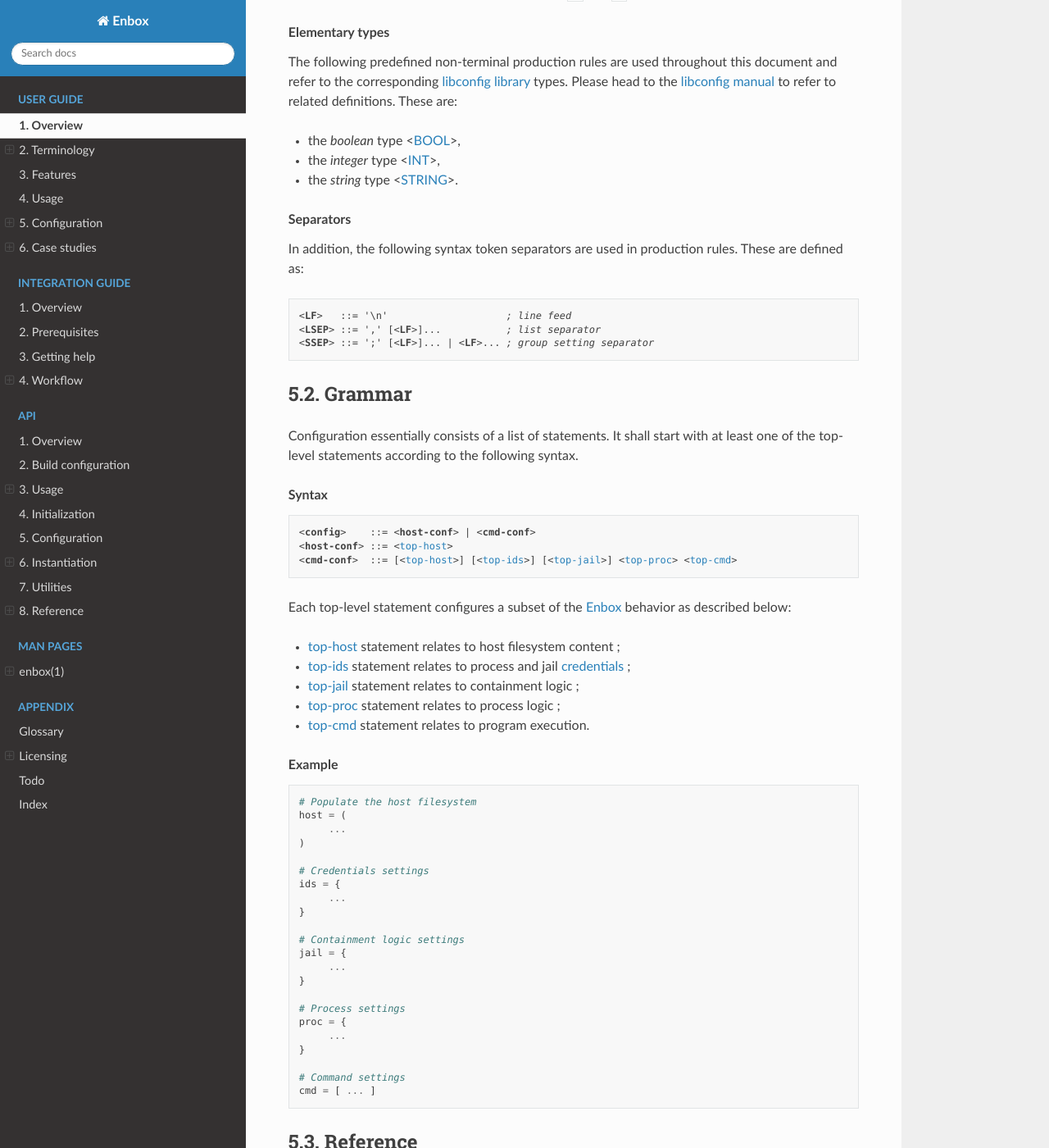
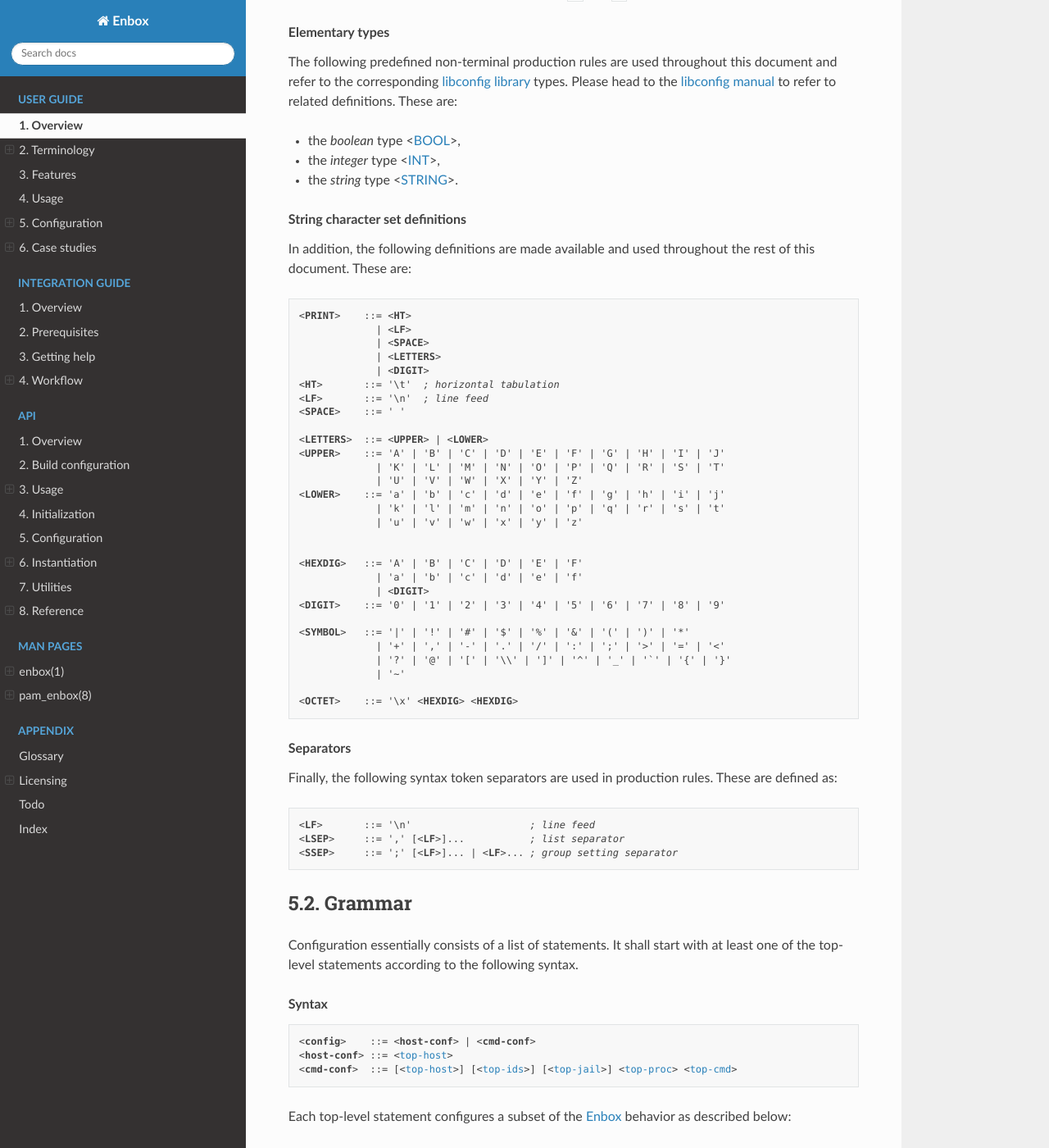
Before and after one commit to grgbr/enbox, a Sphinx documentation site: the page built from sphinx/main.rst, in a window 1280 px wide and 1400 px high, scrolled down 3767 px. Shown: the whole window at 82% size. Built offline with Sphinx 7.4.7 and the Read the Docs theme 3.1.0, drawn with Linux system fonts in a browser that asks for light colours; some of the changed text lies outside the part shown.

Commit message:
finalize environment support and documentation

```diff
--- a/config_sample.conf
+++ b/config_sample.conf
@@ -104,7 +104,7 @@
 	env        = [ "USER",
 	               "HOME",
 	               "EMPTYVAR=",
-	               "MYVAR0=myvalue0",
+	               "MYVAR0=my value0",
 	               "MYVAR1=myvalue1" ],
 	umask      = 0022,
 	caps       = [ "syslog", "net_admin" ]
--- a/sphinx/_cdefs.rst
+++ b/sphinx/_cdefs.rst
@@ -11,6 +11,10 @@
 .. |STRING| replace:: <:ref:`STRING <libconfig-types>`>
 .. |LSEP|   replace:: <:ref:`LSEP <syntax-sep>`>
 .. |SSEP|   replace:: <:ref:`SSEP <syntax-sep>`>
+.. |UPPER|  replace:: <:ref:`UPPER <charset-def>`>
+.. |DIGIT|  replace:: <:ref:`DIGIT <charset-def>`>
+.. |PRINT|  replace:: <:ref:`PRINT <charset-def>`>
+.. |OCTET|  replace:: <:ref:`OCTET <charset-def>`>
 
 
 ..
@@ -86,27 +91,28 @@
 .. |user_namespaces(7)|    replace:: :manpage:`user_namespaces(7)`
 .. |syslog(3)|             replace:: :manpage:`syslog(3)`
 .. |mq_overview(7)|        replace:: :manpage:`mq_overview(7)`
+.. |environ(7)|            replace:: :manpage:`environ(7)`
+.. |pam(8)|                replace:: :manpage:`pam(8)`
 
 
 ..
    External hyperlinks definitions
 
-.. _libconfig-bool:      https://hyperrealm.github.io/libconfig/libconfig_manual.html#Boolean-Values
-.. _libconfig-int:       https://hyperrealm.github.io/libconfig/libconfig_manual.html#Integer-Values
-.. _libconfig-string:    https://hyperrealm.github.io/libconfig/libconfig_manual.html#String-Values
-.. _libconfig library:   https://hyperrealm.github.io/libconfig
-.. _libconfig manual:    http://www.hyperrealm.com/libconfig/libconfig_manual.html
-.. _utility conventions: https://pubs.opengroup.org/onlinepubs/9699919799/basedefs/V1_chap12.html
-.. _IEEE Std 1003.1:     https://pubs.opengroup.org/onlinepubs/9699919799/mindex.html
-.. _elog:                https://github.com/grgbr/elog/
-.. _elogd:               https://github.com/grgbr/elogd/
-.. _utils:               https://github.com/grgbr/utils/
-.. _breathe:             https://github.com/michaeljones/breathe/
-.. _gcc:                 https://gcc.gnu.org/
-.. _enbox:               https://github.com/grgbr/enbox/
-.. _no_new_privs:        https://docs.kernel.org/userspace-api/no_new_privs.html
-.. _PAM:                 https://github.com/linux-pam/linux-pam
-
+.. _libconfig-bool:         https://hyperrealm.github.io/libconfig/libconfig_manual.html#Boolean-Values
+.. _libconfig-int:          https://hyperrealm.github.io/libconfig/libconfig_manual.html#Integer-Values
+.. _libconfig-string:       https://hyperrealm.github.io/libconfig/libconfig_manual.html#String-Values
+.. _libconfig library:      https://hyperrealm.github.io/libconfig
+.. _libconfig manual:       http://www.hyperrealm.com/libconfig/libconfig_manual.html
+.. _utility conventions:    https://pubs.opengroup.org/onlinepubs/9699919799/basedefs/V1_chap12.html
+.. _IEEE Std 1003.1:        https://pubs.opengroup.org/onlinepubs/9699919799/mindex.html
+.. _elog:                   https://github.com/grgbr/elog/
+.. _elogd:                  https://github.com/grgbr/elogd/
+.. _utils:                  https://github.com/grgbr/utils/
+.. _breathe:                https://github.com/michaeljones/breathe/
+.. _gcc:                    https://gcc.gnu.org/
+.. _enbox:                  https://github.com/grgbr/enbox/
+.. _no_new_privs:           https://docs.kernel.org/userspace-api/no_new_privs.html
+.. _PAM:                    https://github.com/linux-pam/linux-pam
 
 ..
    External hyperlinks definitions for ebuild related documentation
@@ -161,3 +167,5 @@
 .. |rsync|                     replace:: `Rsync <rsync_>`_
 .. _rest:                      https://docutils.sourceforge.io/rst.html
 .. |rest|                      replace:: `reStructuredText <rest_>`_
+.. _portable_charset:          https://pubs.opengroup.org/onlinepubs/009695399/basedefs/xbd_chap06.html
+.. |Portable Charset|          replace:: `Portable Character Set <portable_charset_>`_
--- a/sphinx/conf.py
+++ b/sphinx/conf.py
@@ -171,7 +171,8 @@
 # One entry per manual page. List of tuples
 # (source start file, name, description, authors, manual section).
 man_pages = [
-    ('man/enbox',    'enbox',    '', author, 1)
+    ('man/enbox',     'enbox',     '', author, 1),
+    ('man/pam_enbox', 'pam_enbox', '', author, 8)
 ]
 
 man_show_urls = False
--- a/sphinx/index.rst
+++ b/sphinx/index.rst
@@ -78,6 +78,7 @@
    :caption: Man pages
 
    man/enbox
+   man/pam_enbox
 
 
 .. We use the latex_appendices setting into conf.py to benefit from native latex
--- a/sphinx/main.rst
+++ b/sphinx/main.rst
@@ -219,19 +219,60 @@
    * the *integer* type <`INT <libconfig-int_>`_>,
    * the *string* type <`STRING <libconfig-string_>`_>.
 
-.. _syntax-sep:
-
-.. topic:: Separators
-
-   In addition, the following syntax token separators are used in production
-   rules. These are defined as:
+.. _charset-def:
+
+.. topic:: String character set definitions
+
+   In addition, the following definitions are made available and used throughout
+   the rest of this document. These are:
+
 
    .. parsed-literal::
       :class: highlight
 
-      <**LF**>   ::= '\\n'                    *; line feed*
-      <**LSEP**> ::= ',' [<**LF**>]...           *; list separator*
-      <**SSEP**> ::= ';' [<**LF**>]... | <**LF**>... *; group setting separator*
+      <**PRINT**>    ::= <**HT**>
+                   | <**LF**>
+                   | <**SPACE**>
+                   | <**LETTERS**>
+                   | <**DIGIT**>
+      <**HT**>       ::= '\\t'  *; horizontal tabulation*
+      <**LF**>       ::= '\\n'  *; line feed*
+      <**SPACE**>    ::= ' '
+
+      <**LETTERS**>  ::= <**UPPER**> | <**LOWER**>
+      <**UPPER**>    ::= 'A' | 'B' | 'C' | 'D' | 'E' | 'F' | 'G' | 'H' | 'I' | 'J'
+                   | 'K' | 'L' | 'M' | 'N' | 'O' | 'P' | 'Q' | 'R' | 'S' | 'T'
+                   | 'U' | 'V' | 'W' | 'X' | 'Y' | 'Z'
+      <**LOWER**>    ::= 'a' | 'b' | 'c' | 'd' | 'e' | 'f' | 'g' | 'h' | 'i' | 'j'
+                   | 'k' | 'l' | 'm' | 'n' | 'o' | 'p' | 'q' | 'r' | 's' | 't'
+                   | 'u' | 'v' | 'w' | 'x' | 'y' | 'z'
+
+
+      <**HEXDIG**>   ::= 'A' | 'B' | 'C' | 'D' | 'E' | 'F'
+                   | 'a' | 'b' | 'c' | 'd' | 'e' | 'f'
+                   | <**DIGIT**>
+      <**DIGIT**>    ::= '0' | '1' | '2' | '3' | '4' | '5' | '6' | '7' | '8' | '9'
+
+      <**SYMBOL**>   ::= '\|' | '!' | '#' | '$' | '%' | '&' | '(' | ')' | '*'
+                   | '+' | ',' | '-' | '.' | '/' | ':' | ';' | '>' | '=' | '<'
+                   | '?' | '@' | '[' | '\\\\' | ']' | '^' | '_' | '`' | '{' | '}'
+                   | '~'
+
+      <**OCTET**>    ::= '\\x' <**HEXDIG**> <**HEXDIG**>
+
+.. _syntax-sep:
+
+.. topic:: Separators
+
+   Finally, the following syntax token separators are used in production
+   rules. These are defined as:
+
+   .. parsed-literal::
+      :class: highlight
+
+      <**LF**>       ::= '\\n'                    *; line feed*
+      <**LSEP**>     ::= ',' [<**LF**>]...           *; list separator*
+      <**SSEP**>     ::= ';' [<**LF**>]... | <**LF**>... *; group setting separator*
 
 Grammar
 -------
@@ -412,6 +453,55 @@
            user = "myuser"
            # Load supplementary groups myuser is a member of.
            drop_supp = false
+   }
+
+env-attr
+********
+
+Within the context of a `top-proc`_ statement, specify the list of |environment|
+variables to run the command process with.
+
+.. rubric:: Syntax
+
+.. parsed-literal::
+   :class: highlight
+
+   <**env-attr**>    ::= 'env = [' <**env-list**> ']'
+   <**env-list**>    ::= '"' <**env-var**> '"' [|LSEP| '"' <**env-var**> '"']...
+
+   <**env-var**>     ::= <**inherit-var**> | <**set-var**>
+   <**inherit-var**> ::= '"' <**env-name**> '"'
+   <**set-var**>     ::= '"' <**env-name**> '=' [<**value-char**>]... '"'
+
+   <**env-name**>    ::= <**lead-char**> [<**name-char**>]...
+   <**lead-char**>   ::= |UPPER| | '_'
+   <**name-char**>   ::= |UPPER| | |DIGIT| | '_'
+
+   <**value-char**>  ::= |PRINT| | |OCTET|
+
+This statement must be a array of *comma-separated strings* where each item
+defines an |environment| variable. As shown above, 2 different kinds of
+definition may coexist:
+
+* the <**inherit-var**> form defines a variable which value should
+  be *inherited* from the existing |environment| ;
+* the <**set-var**> form defines a variable which should be assigned an
+  *optional explicit value*, i.e. which may be empty.
+
+This attribute is *optional*. By *default*, the |environment| is *cleared*
+before running the command process.
+
+.. rubric:: Example
+
+.. code-block::
+
+   # Run command process with the 3 environment variables defined below.
+   proc = {
+           ...
+           env = [ "AN_INHERITED_VAR",
+                   "AN_EMPTY_VAR=",
+                   "AN_EXPLICITLY_SET_VAR=a value\nwith a line feed into it..." ]
+           ...
    }
 
 fds-attr
@@ -1517,6 +1608,7 @@
 `top-proc`_ is *mandatory* when a `top-cmd`_ statement is specified. It is
 *ignored* otherwise.
 
+Use `env-attr`_ to specify the |environment| to run the command process with.
 Use `umask-attr`_ to specify the |umask| to run the command process with.
 Use `caps-attr`_ to specify the |capabilities| to run the command process with.
 Use `cwd-attr`_ to specify the |cwd| to run the command process with.
@@ -1528,6 +1620,11 @@
 
    # Specify a command to run
    proc = {
+           # Command process's environment variables
+           env = [ "USER",
+                   "HOME",
+                   "MYBOOLVAR=",
+                   "MYSTRINGVAR=a string value" ]
            # Command process's file mode creation mask
            umask = 0137
            # Command process will run with this user / group credentials
```
Also changed, not shown: other parts of sphinx/_cdefs.rst (+1 -0 lines), other parts of sphinx/main.rst (+3 -2 lines), sphinx/api.rst (+23 -7 lines), sphinx/glossary.rst (+8 -0 lines), sphinx/man/pam_enbox.rst (added, +114 -0 lines), 6 other files.
